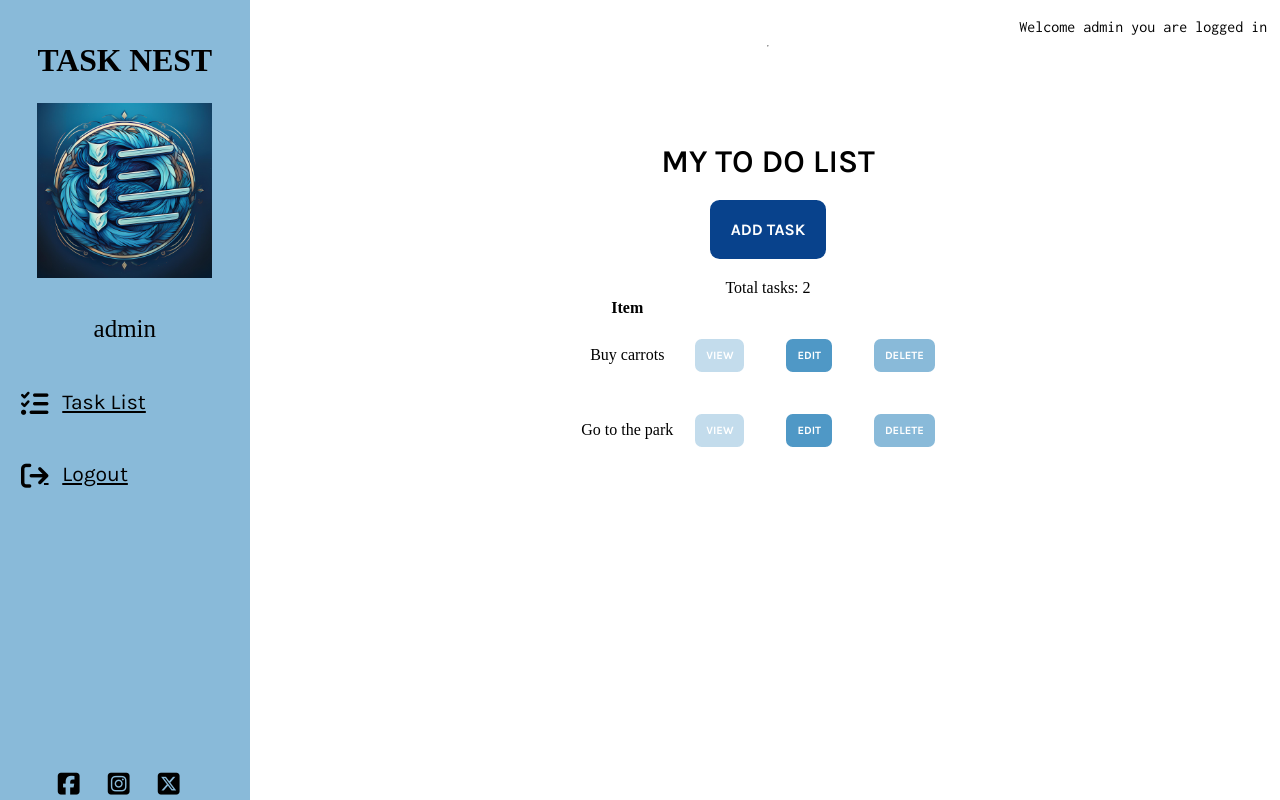
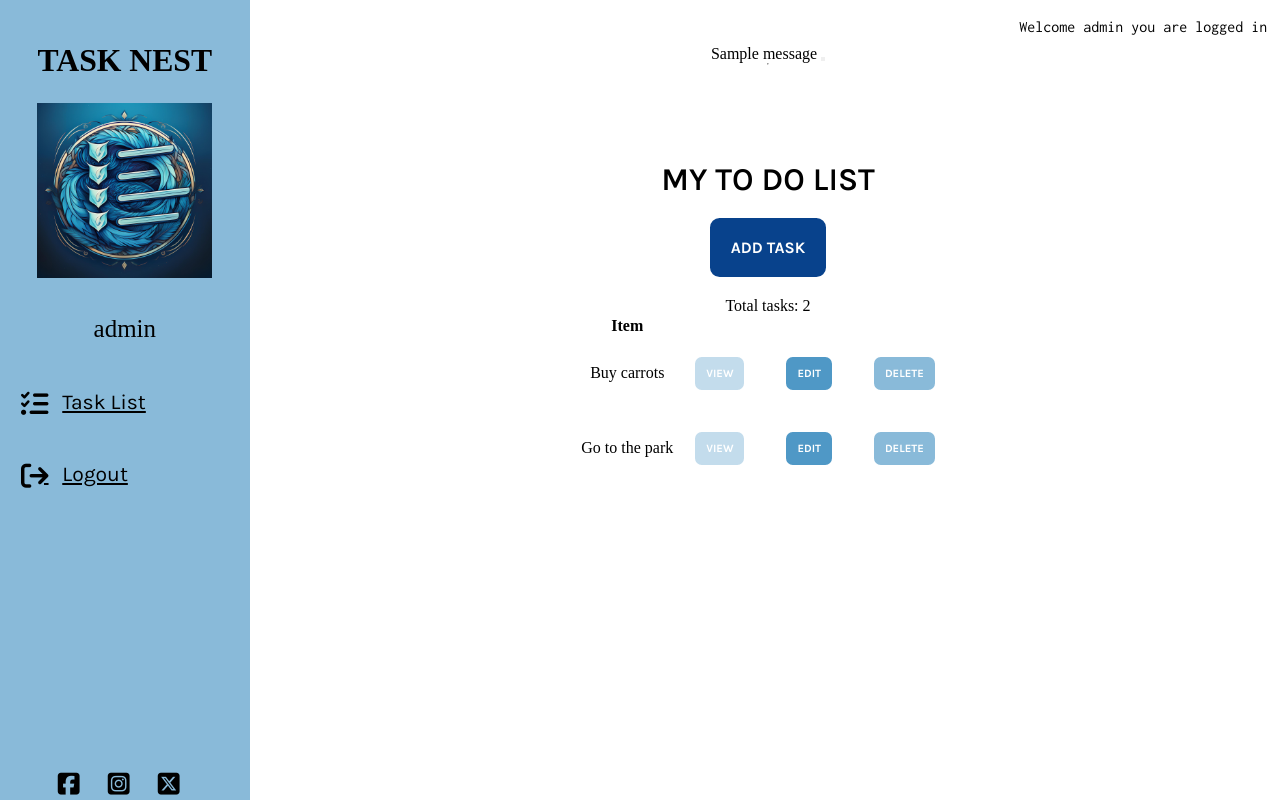
Before and after one commit to alexcurnow96/Task-Nest-Project, a Django app: page /tasks in a window 1280 px wide. Run offline with Django 4.2, Linux system fonts and the light colour scheme; a user stored in the database is signed in; data comes from the database, SQL or seed files in the repository; tables that the repository leaves empty hold one stand-in row (values such as "Sample post"); one stand-in notice (Sample message) is shown; some libraries are stand-ins or nearby versions.

Commit message:
DEV: added toasts to create, edit, and delete tasks

```diff
--- a/templates/base.html
+++ b/templates/base.html
@@ -80,6 +80,7 @@
             {% endif %}
         </div>
 
+
         <main>
             {% block content%}
             {% endblock%}
--- a/todo/templates/todo/task_list.html
+++ b/todo/templates/todo/task_list.html
@@ -5,6 +5,21 @@
 <!-- Code partially taken from Dennis Ivy (see ReadMe for more details) -->
 {% block content %}
 <div class="main_content">
+
+    <div>
+        <div>
+            <div>
+                {% for message in messages %}
+                <div class="alert {% if message.tags %}{{ message.tags }}{% endif %} alert-dismissible fade show"
+                    id="msg" role="alert">
+                    {{ message | safe }}
+                    <button type="button" class="btn-close" data-bs-dismiss="alert" aria-label="Close"></button>
+                </div>
+                {% endfor %}
+            </div>
+        </div>
+    </div>
+
     <hr>
     <h1 class="main-title heading">My To Do List</h1>
 
--- a/todo/views.py
+++ b/todo/views.py
@@ -9,6 +9,8 @@ from .forms import TaskForm, CommentForm
 
 from django.http import JsonResponse
 from django.views.decorators.http import require_POST
+
+from django.contrib import messages
 
 
 
@@ -61,9 +63,11 @@ def task_create(request):
             task = form.save(commit=False)
             task.user = request.user
             task.save()
+            messages.success(request, "You have added a task to your list.")
             return redirect('task_list')
     else:
         form = TaskForm()
+
 
     return render(request, 'todo/task_form.html', {'form': form})
 
@@ -79,9 +83,12 @@ def task_update(request, pk):
             task = form.save(commit=False)
             task.user = request.user
             task.save()
+            messages.success(request, "You have updated a task on your list.")
             return redirect('task_list')
     else:
         form = TaskForm(instance=task)
+
+
 
     context = {'form': form}
     return render(request, 'todo/task_form.html', context)
@@ -94,7 +101,10 @@ def task_delete(request, pk):
 
     if request.method == 'POST':
         task.delete()
+        messages.success(request, "You have deleted a task from your list.")
         return redirect('task_list')
+
+
 
     return render(request, 'todo/task_confirm_delete.html', {'task':task})
 
@@ -106,7 +116,10 @@ def toggle_task(request, task_pk):
     task = get_object_or_404(Task, pk=task_pk, project__user=request.user)
     task.completed = not task.completed
     task.save()
+    messages.success(request, "You have completed a task on your list.")
     return redirect('project_detail', pk=task.project.pk)
+
+
 
 
 #-----------------------COMMENTS-------------------------#
@@ -123,9 +136,12 @@ def add_comment_to_task(request, pk):
             comment.task = task
             comment.user = request.user
             comment.save()
+            messages.success(request, "You have added a comment to your task.")
             return redirect('task_detail', pk=task.pk)
         else:
             form = CommentForm()
+
+
 
     return render(request, 'todo/task_detail.html', {'form': form, 'task': task})
 
@@ -139,6 +155,7 @@ def delete_comment(request, comment_pk):
     task_pk = comment.task.pk
 
     comment.delete()
+    messages.success(request, "You have deleted a comment from your task.")
 
     return redirect('task_detail', pk=task_pk)
 
```
